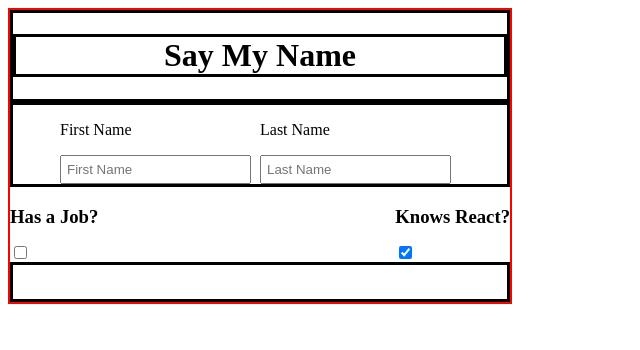
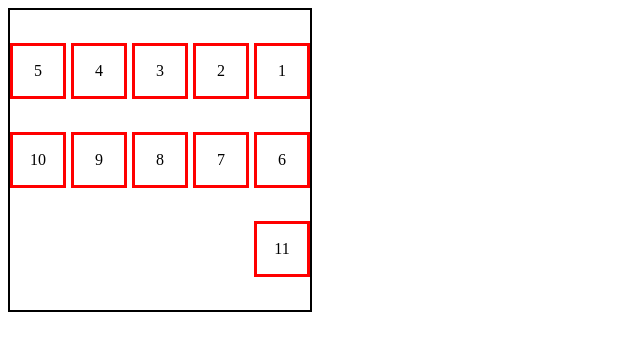
Before and after one commit to StevenVallarsa/ReactBook, a React (Create React App) app: page / in a window 1280 px wide. Shown: the top 350 px of the page, without its empty margins (0-640 px from the left). Built offline with nearby package versions, Linux system fonts and the light colour scheme.

Commit message:
fun with flexbox - aka so THATs how this works

```diff
--- a/public/styles.css
+++ b/public/styles.css
@@ -29,14 +29,21 @@ p {
   filter: opacity(25%);
 }
 
+.center {
+  text-align: center;
+  color: blue;
+  border: 1px solid red;
+}
+
 .container {
-  border: 2px solid red;
-  width: 500px;
+  border: 2px solid black;
+  width: 300px;
+  height: 300px;
   display: flex;
-  flex-direction: row;
+  flex-direction: row-reverse;
   justify-content: space-between;
-  align-items: flex-start;
-  /* align-content: flex-end; */
+  align-items: space-between;
+  align-content: space-evenly;
   flex-wrap: wrap;
 }
 
@@ -46,5 +53,13 @@ p {
   display: flex;
   justify-content: center;
   align-items: center;
+}
 
+.item-flex-example {
+  width: 50px;
+  height: 50px;
+  border: solid red;
+  display: flex;
+  justify-content: center;
+  align-items: center;
 }
--- a/src/App.jsx
+++ b/src/App.jsx
@@ -4,13 +4,15 @@ import ReactDOM from "react-dom";
 import RemoveEvent from "./RemoveEvent";
 import CSSDropCap from "./CSSDropCap";
 import UserName from "./UserName";
+import Flex from "./Flex";
 
 const App = props => {
   return (
     <>
       {/* <CSSDropCap /> */}
       {/* <RemoveEvent /> */}
-      <UserName />
+      {/* <UserName /> */}
+      <Flex />
     </>
   );
 };
--- /dev/null
+++ b/src/Flex.jsx
@@ -0,0 +1,21 @@
+import React from "react";
+
+const Flex = props => {
+  return (
+    <div className="container">
+      <div className="item-flex-example">1</div>
+      <div className="item-flex-example">2 </div>
+      <div className="item-flex-example">3 </div>
+      <div className="item-flex-example">4 </div>
+      <div className="item-flex-example">5 </div>
+      <div className="item-flex-example">6 </div>
+      <div className="item-flex-example">7 </div>
+      <div className="item-flex-example">8 </div>
+      <div className="item-flex-example">9 </div>
+      <div className="item-flex-example">10 </div>
+      <div className="item-flex-example">11 </div>
+    </div>
+  );
+};
+
+export default Flex;
--- a/src/UserName.jsx
+++ b/src/UserName.jsx
@@ -49,13 +49,15 @@ const UserName = props => {
           />
         </div>
       </div>
-      <div>
-        <h3>Has a Job?</h3>
-        <input type="checkbox" name="job" onChange={updateName} defaultChecked={person.isEmployed} />
-      </div>
-      <div>
-        <h3>Knows React?</h3>
-        <input type="checkbox" name="react" onChange={updateName} defaultChecked={person.knowsReact} />
+      <div className="item" style={{ backgroundColor: "lightBlue" }}>
+        <div className="center">
+          <h3>Has a Job?</h3>
+          <input type="checkbox" name="job" onChange={updateName} defaultChecked={person.isEmployed} />
+        </div>
+        <div className="center">
+          <h3>Knows React?</h3>
+          <input type="checkbox" name="react" onChange={updateName} defaultChecked={person.knowsReact} />
+        </div>
       </div>
       <div style={{ textAlign: "center", fontSize: "30px", color: "red", fontFamily: "sans-serif" }} className="item">
         {person.firstName && person.lastName && "My Name is " + person.firstName + " " + person.lastName}
```
